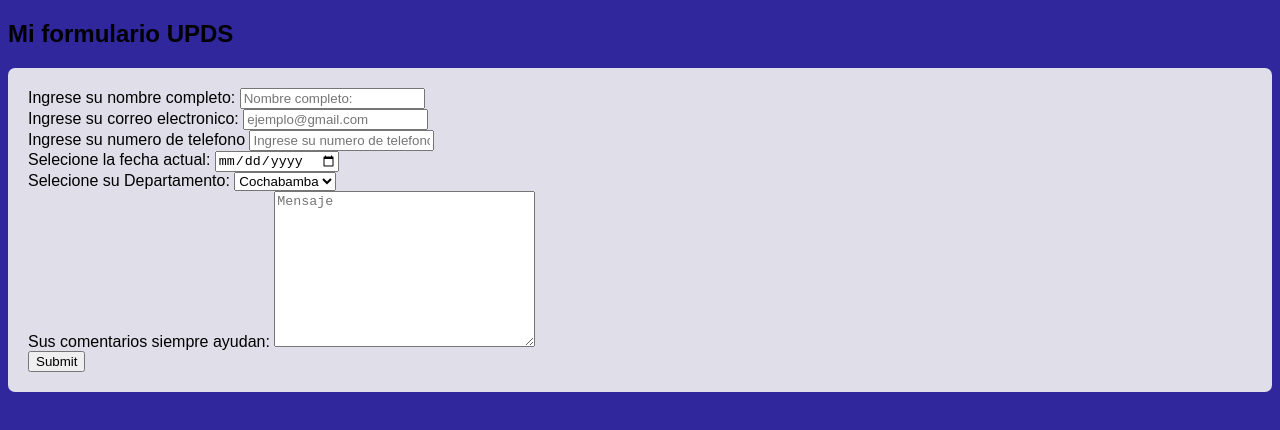
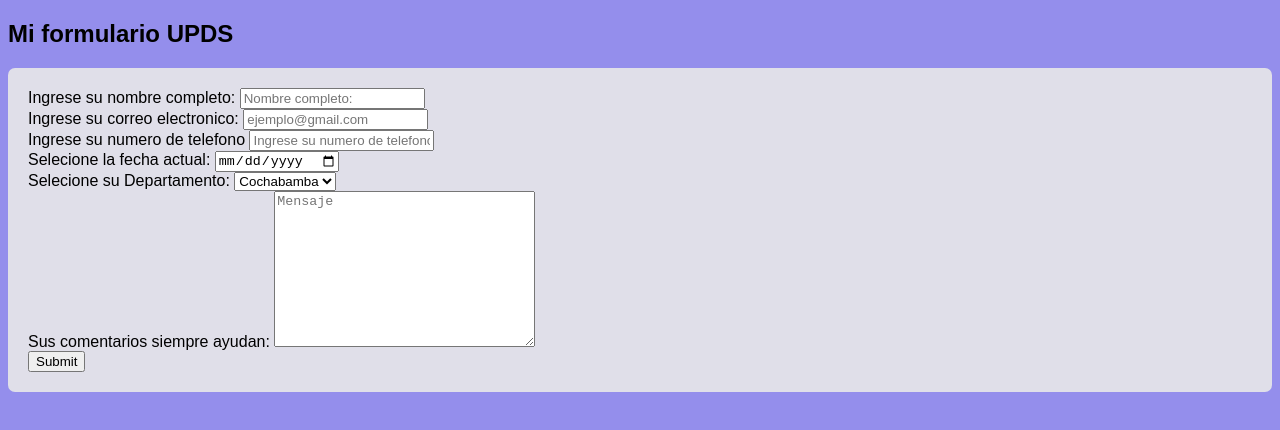
Before and after one commit to jhyssel/Dise-o-Web-tarea, a plain HTML site: page Practicas/practica3/contacto.html in a window 1280 px wide. Drawn offline with Linux system fonts and the light colour scheme.

Commit message:
hrwuefeus

```diff
--- a/Practicas/practica3/formulario.css
+++ b/Practicas/practica3/formulario.css
@@ -1,6 +1,6 @@
 body
 {
-    background-color:rgb(47, 39, 155) ;
+    background-color:rgb(148, 142, 236) ;
     font-family: Arial, Helvetica, sans-serif;
 }
 .formula
```
Also changed, not shown: Practicas/practica3/gracias.html (+5 -2 lines).
